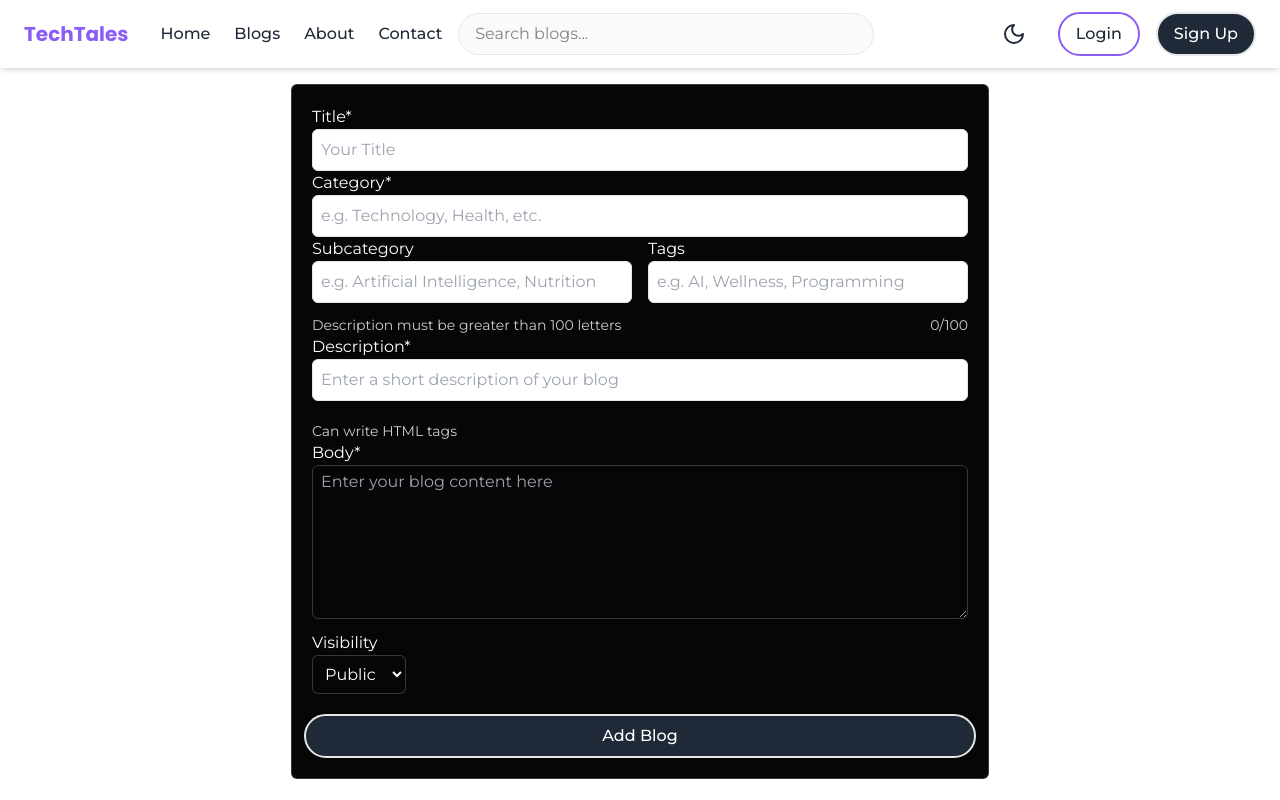
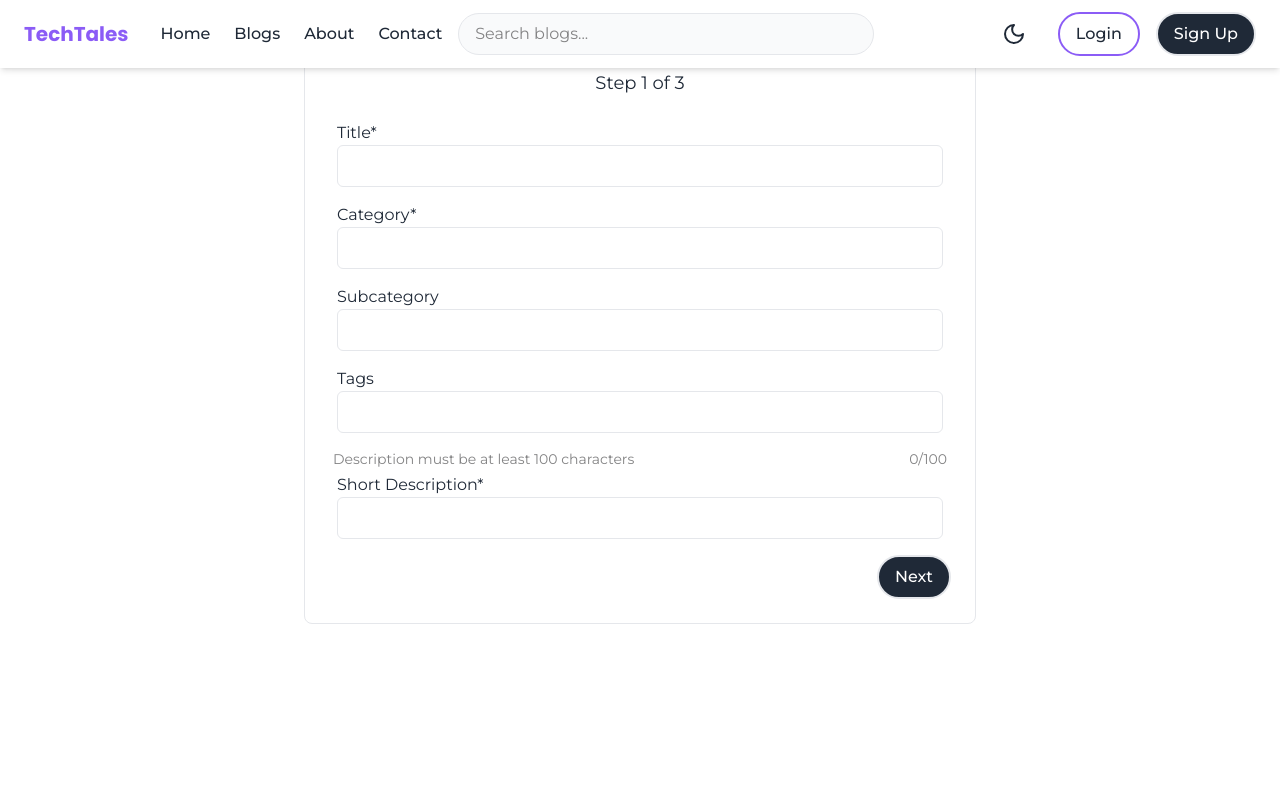
Before and after one commit to anishkharii/blog-website-frontend, a React (Vite) app: page /add-blog in a window 1280 px wide. Built offline with nearby package versions, Linux system fonts and the light colour scheme.

Commit message:
fixed some more pages

```diff
--- a/package.json
+++ b/package.json
@@ -13,8 +13,11 @@
     "lucide-react": "^0.468.0",
     "react": "^19.0.0",
     "react-dom": "^19.0.0",
+    "react-markdown": "^10.1.0",
+    "react-markdown-editor-lite": "^1.3.4",
     "react-redux": "^9.2.0",
-    "react-router-dom": "^7.0.2"
+    "react-router-dom": "^7.0.2",
+    "recharts": "^2.15.2"
   },
   "scripts": {
     "dev": "vite --host",
--- a/src/Components/AdminPages/AdminPage.jsx
+++ b/src/Components/AdminPages/AdminPage.jsx
@@ -1,80 +1,101 @@
 import React, { useEffect, useState } from "react";
+import { useNotification } from "../../Contexts/NotificationContext";
+import { Copy } from "lucide-react";
+import { PieChart, Pie, Cell, Tooltip, ResponsiveContainer } from "recharts";
 import Loading from "../Loading";
-import { useAuth } from "../../Contexts/AuthContext";
+import Button from "../UI/Button";
+import { useSelector } from "react-redux";
 import { useNavigate } from "react-router-dom";
-import { useNotification } from "../../Contexts/NotificationContext";
-import Button from "../UI/Button";
-import { Copy } from "lucide-react";
+
+const COLORS = ["#10B981", "#3B82F6", "#F59E0B"];
+
+// Stat Card Component
+const StatCard = ({ title, value, color }) => (
+  <div className={`p-4 rounded-lg shadow bg-${color}-500 text-white flex-1 text-center`}>
+    <h3 className="text-lg font-medium">{title}</h3>
+    <p className="text-3xl font-bold mt-2">{value}</p>
+  </div>
+);
+
+// User Section Component with Load More and Search
 const UserSection = ({ title, userList, handleDelete }) => {
-  const navigate = useNavigate();
-  const {TriggerNotification} = useNotification();
-  return(
+  const { TriggerNotification } = useNotification();
+  const [visibleCount, setVisibleCount] = useState(5);
+
+  const handleLoadMore = () => {
+    setVisibleCount((prev) => prev + 5);
+  };
+
+  return (
     <div className="mb-8">
-    <h2 className="text-2xl font-semibold mb-4 border-b border-gray-700 pb-2">{title}</h2>
-    <div className="w-full text-left">
-
-        <div className="grid grid-cols-5 ">
-          <span className="px-4 py-2 col-span-1">Name</span>
-          <span className="px-20 py-2 col-span-3">Email</span>
-          <span className="px-4 py-2 col-span-1">Actions</span>
-        </div>
-        {userList.map((user) => (
-          <div key={user.id} className="border-b border-gray-700 w-full grid items-center justify-center grid-cols-5">
-          <div className="flex flex-col md:flex-row items-center justify-between md:justify-start gap-2 px-4 py-2 col-span-1">
-          <div className=" w-10 h-10 bg-blue-500 rounded-full flex items-center justify-center">
-
-          { user.image ? (
+      <h2 className="text-xl font-semibold mb-4 border-b border-gray-700 pb-2">{title}</h2>
+      <div className="divide-y divide-gray-700">
+        {userList.slice(0, visibleCount).map((user) => (
+          <div key={user._id} className="flex flex-wrap items-center py-3 gap-4">
+            <div className="flex items-center gap-3 w-48">
+              <div className="w-10 h-10 bg-blue-500 rounded-full flex items-center justify-center overflow-hidden">
+                {user.image ? (
                   <img
                     src={user.image}
                     alt="avatar"
-            className="w-full h-full rounded-full cursor-pointer"
-            onClick={()=>{
-              window.open(user.image, "_blank");
-            }}
+                    className="w-full h-full object-cover cursor-pointer"
+                    onClick={() => window.open(user.image, "_blank")}
                   />
                 ) : (
-          <span >{user.fname.charAt(0).toUpperCase()}</span>
+                  <span className="text-lg font-bold">
+                    {user.fname.charAt(0).toUpperCase()}
+                  </span>
                 )}
               </div>
-            <span className="">{user.fname + " " + user.lname}</span>
+              <span>{user.fname} {user.lname}</span>
             </div>
-          <div className="flex flex-col md:flex-row md:gap-3 overflow-clip  justify-start items-end md:items-center px-4 py-2 col-span-3">
-
-            <p className=" line-clamp-3 self-start  ">{user.email}</p>
-            <Copy onClick={() => {navigator.clipboard.writeText(user.email); TriggerNotification({type:"success", message:"Email copied to clipboard"})}} className="cursor-pointer w-4 h-4"/>
+            <div className="flex items-center gap-2 w-64 overflow-x-auto">
+              <p>{user.email}</p>
+              <Copy
+                onClick={() => {
+                  navigator.clipboard.writeText(user.email);
+                  TriggerNotification({ type: "success", message: "Email copied to clipboard" });
+                }}
+                className="cursor-pointer w-4 h-4"
+              />
             </div>
-              <Button
-                variant='destructive'
-                onClick={() => handleDelete(user._id)}
-              >
+            <Button variant="destructive" onClick={() => handleDelete(user._id)}>
               Delete
             </Button>
           </div>
         ))}
+
+        {visibleCount < userList.length && (
+          <div className="text-center mt-4">
+            <Button variant="outline" onClick={handleLoadMore}>
+              Load More
+            </Button>
+          </div>
+        )}
       </div>
     </div>
-  )
-}
+  );
+};
 
-const AdminPage = () => {
+const AdminDashboard = () => {
   const navigate = useNavigate();
   const [users, setUsers] = useState([]);
   const [isLoading, setIsLoading] = useState(true);
-  const {isAuthenticated} = useAuth();
-  const {TriggerNotification} = useNotification();
+  const [searchTerm, setSearchTerm] = useState("");
+  const { isAuthenticated } = useSelector(state => state.auth);
+  const { TriggerNotification } = useNotification();
 
   useEffect(() => {
-    if(!isAuthenticated){
+    if (!isAuthenticated) {
       navigate("/");
       return;
     }
+
     const fetchUsers = async () => {
       try {
         setIsLoading(true);
         const res = await fetch(
-          `${import.meta.env.VITE_BACKEND_URL}/users?id=${localStorage.getItem(
-            "id"
-          )}&isDeleted=false`,
+          `${import.meta.env.VITE_BACKEND_URL}/users?id=${localStorage.getItem("id")}&isDeleted=false`,
           {
             method: "GET",
             headers: {
@@ -94,10 +115,8 @@ const AdminPage = () => {
     fetchUsers();
   }, [isAuthenticated]);
 
-
   const handleDelete = async (userId) => {
     if (!window.confirm("Are you sure you want to delete this user?")) return;
-
     try {
       const res = await fetch(
         `${import.meta.env.VITE_BACKEND_URL}/users/${userId}?id=${localStorage.getItem("id")}`,
@@ -110,12 +129,12 @@ const AdminPage = () => {
         }
       );
       if (res.ok) {
-        setUsers(users.filter((user) => user.id !== userId));
+        setUsers(users.filter((user) => user._id !== userId));
         TriggerNotification({
           type: "success",
           message: "User deleted successfully.",
           duration: 3000,
-        })
+        });
       } else {
         alert("Failed to delete user.");
       }
@@ -124,23 +143,94 @@ const AdminPage = () => {
     }
   };
 
+  // Categorizing users by role
   const admins = users.filter((user) => user.role === "admin");
   const authors = users.filter((user) => user.role === "author");
   const regularUsers = users.filter((user) => user.role === "user");
 
+  // Search filtering
+  const filteredAdmins = admins.filter(
+    (user) =>
+      user.fname.toLowerCase().includes(searchTerm.toLowerCase()) ||
+      user.email.toLowerCase().includes(searchTerm.toLowerCase())
+  );
+  const filteredAuthors = authors.filter(
+    (user) =>
+      user.fname.toLowerCase().includes(searchTerm.toLowerCase()) ||
+      user.email.toLowerCase().includes(searchTerm.toLowerCase())
+  );
+  const filteredUsers = regularUsers.filter(
+    (user) =>
+      user.fname.toLowerCase().includes(searchTerm.toLowerCase()) ||
+      user.email.toLowerCase().includes(searchTerm.toLowerCase())
+  );
+
+  // Pie chart data
+  const chartData = [
+    { name: "Admins", value: admins.length },
+    { name: "Authors", value: authors.length },
+    { name: "Users", value: regularUsers.length },
+  ];
+
   return (
-    <div className="flex flex-col items-center text-white bg-black min-h-screen py-10 px-5">
+    <div className="flex flex-col gap-8 text-white bg-black min-h-screen p-8">
       {isLoading && <Loading />}
-      <h1 className="text-4xl font-bold mb-6">Admin Page</h1>
-      <p className="text-lg mb-10">Manage users effectively with this dashboard.</p>
 
-      <div className="w-full max-w-5xl bg-[#222] p-2 rounded-md shadow-md">
-        <UserSection title="Admins" userList={admins} handleDelete={handleDelete} />
-        <UserSection title="Authors" userList={authors} handleDelete={handleDelete} />
-        <UserSection title="Users" userList={regularUsers} handleDelete={handleDelete} />
+      <div>
+        <h1 className="text-4xl font-bold mb-2">Admin Dashboard</h1>
+        <p className="text-gray-400">Manage your platform effectively and track user distribution.</p>
+      </div>
+
+      {/* Stat Cards */}
+      <div className="flex flex-wrap gap-4">
+        <StatCard title="Total Users" value={users.length} color="gray" />
+        <StatCard title="Admins" value={admins.length} color="emerald" />
+        <StatCard title="Authors" value={authors.length} color="blue" />
+      </div>
+
+      {/* Graph */}
+      <div className="bg-gray-800 rounded-lg p-4 shadow">
+        <h2 className="text-xl font-semibold mb-4">User Distribution</h2>
+        <div className="h-64">
+          <ResponsiveContainer width="100%" height="100%">
+            <PieChart>
+              <Pie
+                data={chartData}
+                cx="50%"
+                cy="50%"
+                innerRadius={60}
+                outerRadius={100}
+                dataKey="value"
+              >
+                {chartData.map((entry, index) => (
+                  <Cell key={`cell-${index}`} fill={COLORS[index % COLORS.length]} />
+                ))}
+              </Pie>
+              <Tooltip />
+            </PieChart>
+          </ResponsiveContainer>
+        </div>
+      </div>
+
+      {/* Search Bar */}
+      <div className="flex gap-2 mb-4">
+        <input
+          type="text"
+          placeholder="Search users by name or email..."
+          value={searchTerm}
+          onChange={(e) => setSearchTerm(e.target.value)}
+          className="p-2 rounded bg-gray-800 border border-gray-600 text-white w-full"
+        />
+      </div>
+
+      {/* User Sections */}
+      <div className="w-full bg-gray-900 p-4 rounded-lg">
+        <UserSection title="Admins" userList={filteredAdmins} handleDelete={handleDelete} />
+        <UserSection title="Authors" userList={filteredAuthors} handleDelete={handleDelete} />
+        <UserSection title="Users" userList={filteredUsers} handleDelete={handleDelete} />
       </div>
     </div>
   );
 };
 
-export default AdminPage;
+export default AdminDashboard;
--- a/src/Components/BlogPages/AddBlog.jsx
+++ b/src/Components/BlogPages/AddBlog.jsx
@@ -3,71 +3,84 @@ import Input from "../UI/Input";
 import Button from "../UI/Button";
 import { useNotification } from "../../Contexts/NotificationContext";
 import { useNavigate } from "react-router-dom";
+import MarkdownEditor from "react-markdown-editor-lite";
+import Markdown from "react-markdown";
+import "react-markdown-editor-lite/lib/index.css";
 
 const AddBlog = () => {
   const navigate = useNavigate();
+  const [step, setStep] = useState(1);
+  const descRef = useRef(null);
+  const { TriggerNotification } = useNotification();
+
   const [formData, setFormData] = useState({
     title: "",
     category: "",
+    subcategory: "",
+    tags: "",
+    description: "",
     body: "",
-    description: "",
-    tags: "",
-    subcategory: ""
   });
+
   const [visibility, setVisibility] = useState("public");
-  const descRef = useRef(null);
-  const { TriggerNotification } = useNotification();
 
-  const handleVisibilityChange = (event) => {
-    if(event.target.value === 'private') {
-      setVisibility('private');
-    }
-    else{
-        setVisibility('public');
-    }
+  const handleChange = (e) => {
+    const { name, value } = e.target;
+    setFormData((prev) => ({
+      ...prev,
+      [name]: value,
+    }));
   };
 
-  function handleChange(e) {
-    let name = e.target.name;
-    let value = e.target.value;
+  const handleEditorChange = ({ text }) => {
+    setFormData((prev) => ({ ...prev, body: text }));
+  };
 
-    setFormData({
-      ...formData,
-      [name]: value,
-    });
-  }
-  async function handleSubmit(e) {
-    e.preventDefault();
-    const sendingData = {
-      title: formData.title,
-      category: formData.category,
-      body: formData.description+formData.body,
-      tags: formData.tags,
-      subcategory: formData.subcategory,
-      userId: localStorage.getItem("id"),
-      isPublished: visibility === "public" ? true : false,
-    }
-    console.log(sendingData)
-    if(formData.description.length < 100) {
+  const handleVisibilityChange = (e) => {
+    setVisibility(e.target.value);
+  };
+
+  const handleNext = () => {
+    if (step === 1 && formData.description.length < 100) {
       TriggerNotification({
         type: "error",
         message: "Description should be at least 100 letters.",
         duration: 3000,
       });
-      descRef.current.focus();
+      descRef.current?.focus();
       return;
     }
+    setStep((prev) => prev + 1);
+  };
+
+  const handlePrev = () => setStep((prev) => prev - 1);
+
+  const handleSubmit = async (e) => {
+    e.preventDefault();
+
+    const sendingData = {
+      title: formData.title,
+      category: formData.category,
+      subcategory: formData.subcategory,
+      tags: formData.tags,
+      description: formData.description,
+      body: formData.body,
+      userId: localStorage.getItem("id"),
+      isPublished: visibility === "public",
+    };
+
     try {
       const res = await fetch(`${import.meta.env.VITE_BACKEND_URL}/blogs?id=${localStorage.getItem("id")}`, {
         method: "POST",
         headers: {
           "Content-Type": "application/json",
-          "Authorization": `Bearer ${localStorage.getItem("token")}`
+          Authorization: `Bearer ${localStorage.getItem("token")}`,
         },
         body: JSON.stringify(sendingData),
       });
+
       const data = await res.json();
-      console.log(data);
+
       if (data.status) {
         TriggerNotification({
           type: "success",
@@ -82,109 +95,100 @@ const AddBlog = () => {
           duration: 3000,
         });
       }
-
     } catch (err) {
       console.error("Failed to add blog:", err);
     }
-  }
+  };
 
   return (
-    <div className="text-white flex flex-col items-center justify-center">
-      <div className="flex flex-col z-50 items-center justify-center">
-        <h1 className="text-3xl font-bold">Add Blog</h1>
-        <p className="text-lg mb-5">Enter details below to add your blog.</p>
+    <div className="text-secondary flex flex-col items-center justify-center">
+      <div className="z-50 w-full max-w-2xl p-6 bg-primary rounded-lg border border-border">
+        <h1 className="text-3xl font-bold text-center mb-2">Add Blog</h1>
+        <p className="text-lg text-center mb-6">Step {step} of 3</p>
 
-        <form
-          onSubmit={handleSubmit}
-          className="flex flex-col px-3 py-5 border border-white/20 bg-[#060607] rounded-md w-[120%] md:w-auto"
-        >
-          <Input
-            type="text"
-            name="title"
-            label="Title*"
-            placeholder="Your Title"
-            value={formData.title}
-            onChange={handleChange}
-            required
-          />
-
-          <Input
-            type="text"
-            name="category"
-            label="Category*"
-            value={formData.category}
-            placeholder="e.g. Technology, Health, etc."
-            onChange={handleChange}
-            required
-          />
-        <div className="flex flex-col md:flex-row">
-          <Input
-            type="text"
-            name="subcategory"
-            label="Subcategory"
-            value={formData.subcategory}
-            className="md:w-[320px]"
-            placeholder="e.g. Artificial Intelligence, Nutrition"
-            onChange={handleChange}
-          />
-          <Input
-            type="text"
-            className="md:w-[320px]"
-            name="tags"
-            label="Tags"
-            value={formData.tags}
-            placeholder="e.g. AI, Wellness, Programming"
-            onChange={handleChange}
-          />
-          </div>
-          <div className="flex justify-between px-2 mt-3">
-              <p className="text-sm text-white/80">
-                Description must be greater than 100 letters
-              </p>
-              <p className="text-sm text-white/80">
-                 {formData.description.length}/100
-              </p>
+        <form onSubmit={handleSubmit}>
+          {step === 1 && (
+            <div className="space-y-4">
+              <Input type="text" name="title" label="Title*" value={formData.title} onChange={handleChange} required />
+              <Input type="text" name="category" label="Category*" value={formData.category} onChange={handleChange} required />
+              <Input type="text" name="subcategory" label="Subcategory" value={formData.subcategory} onChange={handleChange} />
+              <Input type="text" name="tags" label="Tags" value={formData.tags} onChange={handleChange} />
+              <div>
+                <div className="flex justify-between px-1 mb-1 text-sm text-muted">
+                  <span>Description must be at least 100 characters</span>
+                  <span>{formData.description.length}/100</span>
                 </div>
                 <Input
                   type="text"
                   name="description"
-            label="Description*"
+                  label="Short Description*"
                   value={formData.description}
-            placeholder="Enter a short description of your blog"
                   onChange={handleChange}
                   ref={descRef}
                   required
                 />
-          <div className="flex flex-col px-2 text-left ">
-            <p className="text-sm text-white/80 mt-5">Can write HTML tags</p>
-            <label htmlFor="body">Body*</label>
-            <textarea
-              className="py-1 px-2 rounded-md w-full bg-transparent border border-white/20"
-              name="body"
-              rows="6"
+              </div>
+              <div className="flex justify-end">
+                <Button type="button" onClick={handleNext}>
+                  Next
+                </Button>
+              </div>
+            </div>
+          )}
+
+          {step === 2 && (
+            <div className="space-y-4">
+              <p className="text-sm text-muted px-1">You can write markdown syntax below</p>
+              <label className="px-1 text-sm">Blog Body*</label>
+              <MarkdownEditor
                 value={formData.body}
-              placeholder="Enter your blog content here"
-              onChange={handleChange}
-              required
+                style={{ height: "400px" }}
+                onChange={handleEditorChange}
+                renderHTML={(text) => <Markdown>{text}</Markdown>}
               />
+              <div className="flex justify-between mt-4">
+                <Button type="button" onClick={handlePrev}>
+                  Previous
+                </Button>
+                <Button type="button" onClick={handleNext}>
+                  Next
+                </Button>
               </div>
+            </div>
+          )}
 
-          <div className="flex flex-col px-2 text-left w-[110px] mt-3">
-            <label htmlFor="visibility">Visibility</label>
+          {step === 3 && (
+            <div className="space-y-4">
+              <h2 className="text-xl font-semibold">Preview</h2>
+              <div className="p-4 bg-background border border-border rounded-md">
+                <h3 className="text-xl font-bold mb-1">{formData.title}</h3>
+                <p className="text-muted mb-2">{formData.description}</p>
+                <Markdown>{formData.body}</Markdown>
+              </div>
+              <div className="mt-4">
+                <label htmlFor="visibility" className="block text-sm mb-1">
+                  Visibility
+                </label>
                 <select
                   name="visibility"
                   className="py-2 px-2 rounded-md bg-[#060607] text-white border border-white/20 focus:outline-none focus:ring-2 focus:ring-white/20"
                   onChange={handleVisibilityChange}
-              required
+                  value={visibility}
                 >
-              <option value="public"  >Public</option>
-              <option value="private" disabled>Private</option>
+                  <option value="public">Public</option>
+                  <option value="private" >
+                    Private
+                  </option>
                 </select>
               </div>
-
-          <Button type="submit" className="mt-5">
-            Add Blog
+              <div className="flex justify-between mt-4">
+                <Button type="button" onClick={handlePrev}>
+                  Previous
                 </Button>
+                <Button type="submit">Submit Blog</Button>
+              </div>
+            </div>
+          )}
         </form>
       </div>
     </div>
--- a/src/Hooks/useUserActions.jsx
+++ b/src/Hooks/useUserActions.jsx
@@ -116,9 +116,7 @@ export const useUpdateUser = () => {
         message: data.msg,
         duration: 3500,
       });
-      queryClient.invalidateQueries({
-        queryKey: ['user']
-      });
+      queryClient.refetchQueries(["user"]);
     }
   })
 };
```
Also changed, not shown: src/Components/BlogPages/BlogPage.jsx (+5 -6 lines), src/Components/MainPages/Footer.jsx (+74 -10 lines), 1 other file (tests, documents, lock files or other folders). Lines whose indentation alone changed are shown as unchanged.
